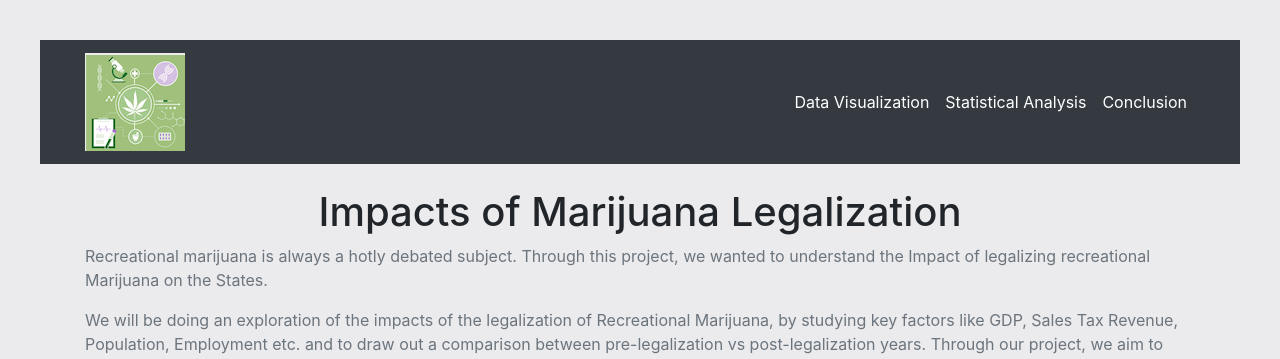
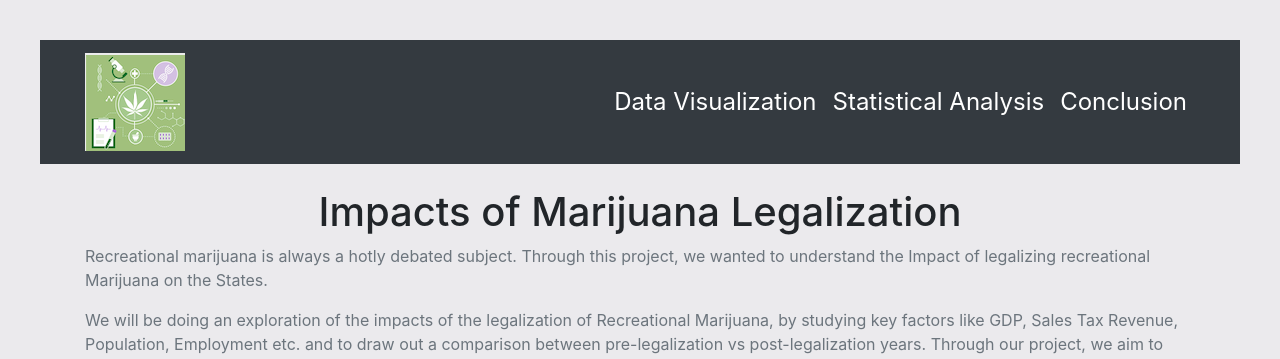
Before and after one commit to bowielh/Project2_Group1, a Python web app: template templates/index.html in a window 1280 px wide. Shown: the top 359 px of the page. Run offline with Jinja, Linux system fonts and the light colour scheme; the template is opened without the code that fills it, so the values that code supplies are empty; some libraries are stand-ins or nearby versions.

Commit message:
Increase size of navbar text.

```diff
--- a/static/css/style.css
+++ b/static/css/style.css
@@ -83,6 +83,14 @@ h6 {
   padding: 5px 5px 5px 5px;
 }
 
+.navbar-brand {
+  font-size: 24px;
+}
+
+.nav-link {
+  font-size: 24px;
+}
+
 td#nav1 * {
     float: left;
  }
```
